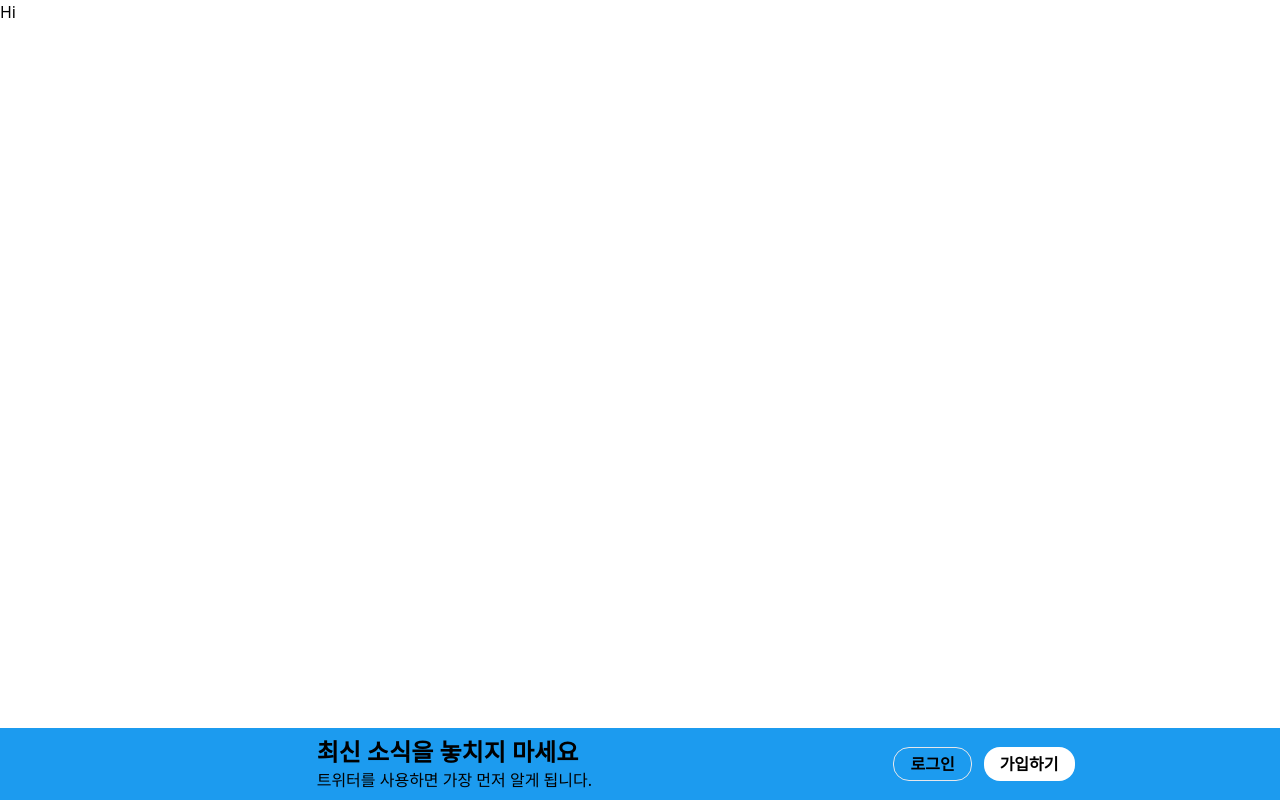
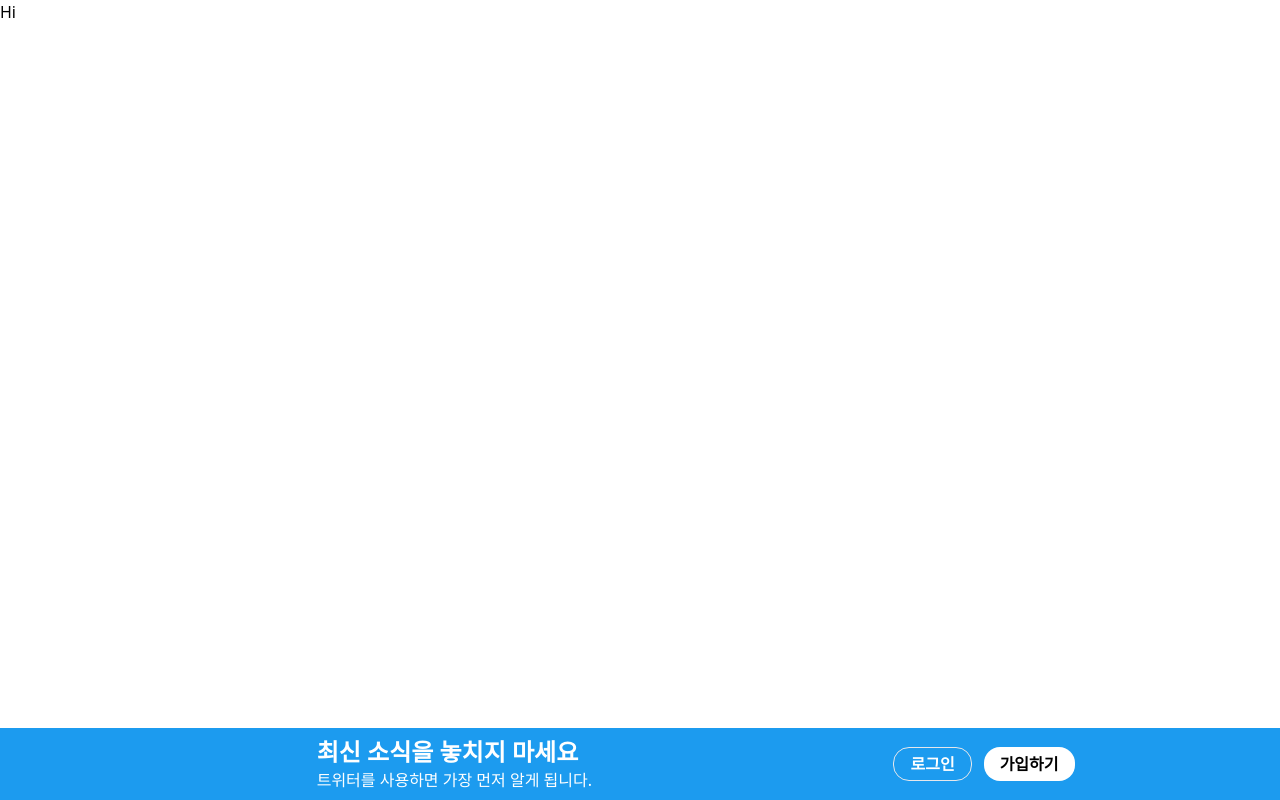
Before and after one commit to jeonghun94/twitter, a Next.js app: page / in a window 1280 px wide. Built offline with nearby package versions, Linux system fonts and the light colour scheme.

Commit message:
index 수정

```diff
--- a/pages/index.tsx
+++ b/pages/index.tsx
@@ -5,14 +5,16 @@ export default function Home() {
 
       <div className="fixed bottom-0 w-full  h-[4.5rem] bg-[#1C9BEF] grid grid-cols-2 gap-24 place-content-center place-items-center">
         <div className=" w-full flex flex-col items-end">
-          <div>
+          <div className="text-white">
             <h1 className="text-2xl font-bold">최신 소식을 놓치지 마세요</h1>
             <h3>트위터를 사용하면 가장 먼저 알게 됩니다.</h3>
           </div>
         </div>
 
         <div className=" w-full flex justify-center gap-3 font-semibold">
-          <button className="px-4 py-1 rounded-2xl border">로그인</button>
+          <button className="px-4 py-1 rounded-2xl text-white border">
+            로그인
+          </button>
           <button className="px-4 py-1 rounded-2xl text-black bg-white">
             가입하기
           </button>
```
